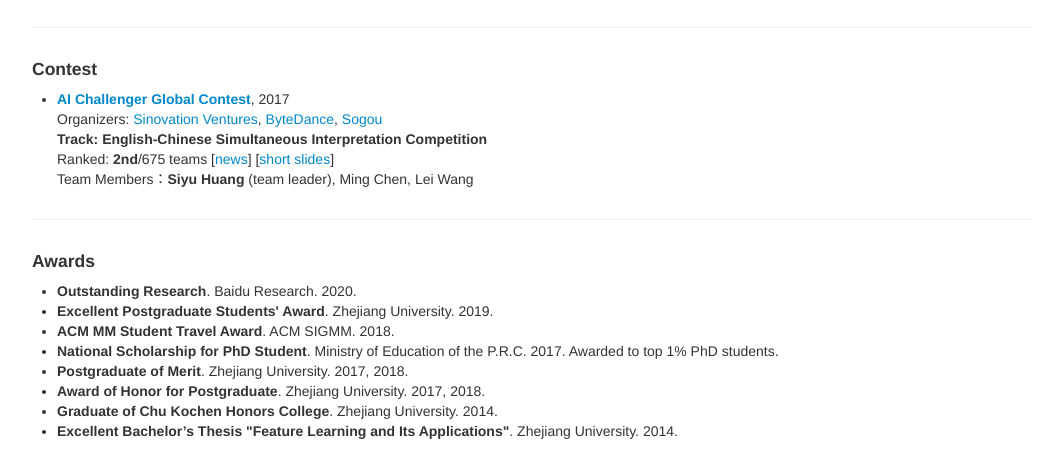
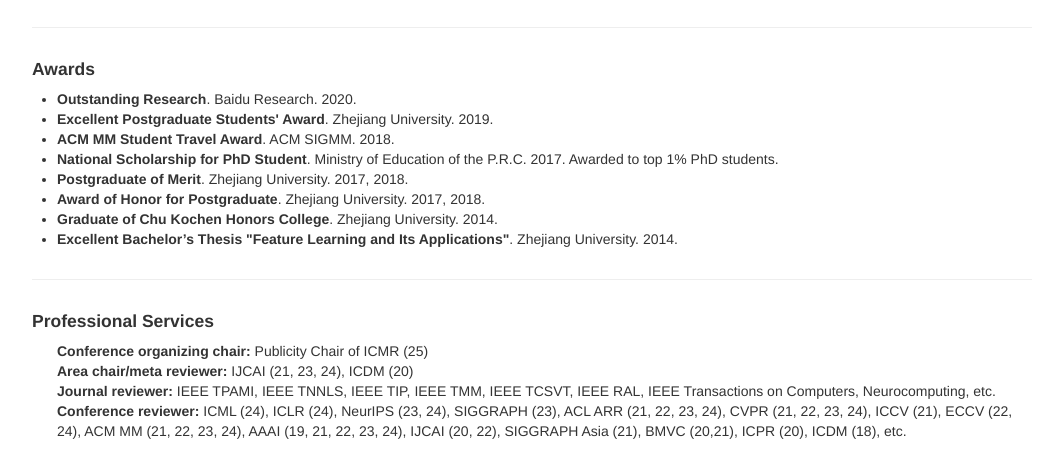
Before and after one commit to siyuhuang/siyuhuang.github.io, a plain HTML site: page index.html in a window 1280 px wide. Shown: the part 4871-5339 px from the top of the page, without its empty margins (108-1171 px from the left). Drawn offline with Linux system fonts and the light colour scheme.

Commit message:
Update index.html

```diff
--- a/index.html
+++ b/index.html
@@ -1440,7 +1440,7 @@ body#dummybodyid .diigolet .cItem span.keywordStrong{float:none;font-weight:bold
 		 </div>
 		 </div>
 
-		 <a id="Contest"></a>
+<!-- 		 <a id="Contest"></a>
 		 <hr>
 		 <div class="row">
 		 <div class="span">
@@ -1464,9 +1464,9 @@ body#dummybodyid .diigolet .cItem span.keywordStrong{float:none;font-weight:bold
 				Prof. <a href="https://person.zju.edu.cn/en/sailinghe">Sailing He</a>,
 				Associate Prof. <a href="https://person.zju.edu.cn/en/yingming">Yingming Li</a>
 				</li>
-				-->
+
 		 </div>
-		 </div>
+		 </div>	  	 -->
 
 <!-- 		 <a id="Patents"></a>
 		 <hr>
```
